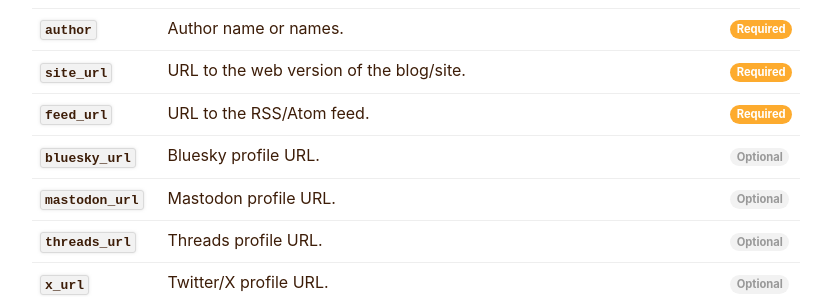
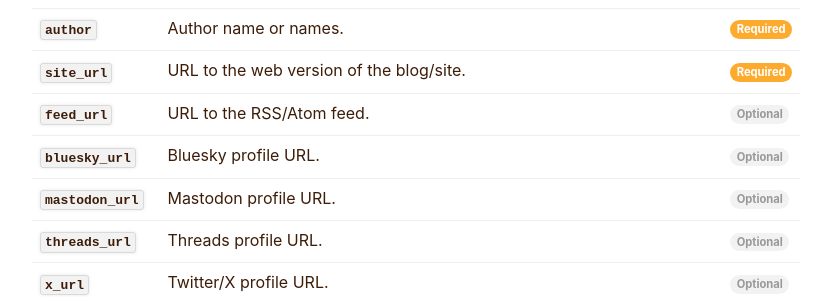
Before and after one commit to iOSDevDirectory/Website, a Jekyll site: the page built from contributing.md, in a window 1280 px wide. Shown: the part 1588-1885 px from the top of the page, without its empty margins (224-1055 px from the left). Built offline with Jekyll 4.4.1, drawn with Linux system fonts in a browser that asks for light colours.

Commit message:
Make `feed_id` optional.

```diff
--- a/_plugins/opml_generator.rb
+++ b/_plugins/opml_generator.rb
@@ -18,6 +18,8 @@
               end
               xml.body do
                 category['sites'].each do |site_data|
+                  next if site_data['feed_url'].to_s.empty?
+
                   attrs = {
                     type: 'rss',
                     text: site_data['title'],
--- a/_plugins/update_data.rb
+++ b/_plugins/update_data.rb
@@ -22,7 +22,8 @@
     language['categories'].each do |category|
       category['sites'].sort_by! { |site_data| site_data['title'].delete_prefix('The ').downcase }
       category['sites'].each do |blog|
-        blog['id'] = Digest::SHA256.hexdigest("#{blog['site_url']}#{blog['feed_url']}")[0, 12]
+        unique_key = [language['language'], category['slug'], blog['site_url']].join
+        blog['id'] = Digest::SHA256.hexdigest(unique_key)[0, 12]
       end
       blogs_count += category['sites'].count
     end
--- a/contributing.md
+++ b/contributing.md
@@ -86,7 +86,7 @@
     <tr>
       <td><code>feed_url</code></td>
       <td>URL to the RSS/Atom feed.</td>
-      <td><span class="badge required">Required</span></td>
+      <td><span class="badge optional">Optional</span></td>
     </tr>
     <tr>
       <td><code>bluesky_url</code></td>
--- a/index.html
+++ b/index.html
@@ -111,10 +111,10 @@
                 href="{{ site.microblog_url }}"
                 aria-label="Micro.blog"
                 ><span class="icon icon-microblog"></span></a
+              >{% endif %} {% if site.feed_url %}
+              <a href="{{ site.feed_url }}" aria-label="RSS Feed"
+                ><span class="icon icon-feed"></span></a
               >{% endif %}
-              <a href="{{ site.feed_url }}" aria-label="RSS Feed"
-                ><span class="icon icon-feed"></span
-              ></a>
             </div>
           </li>
           {% endfor %}
```
